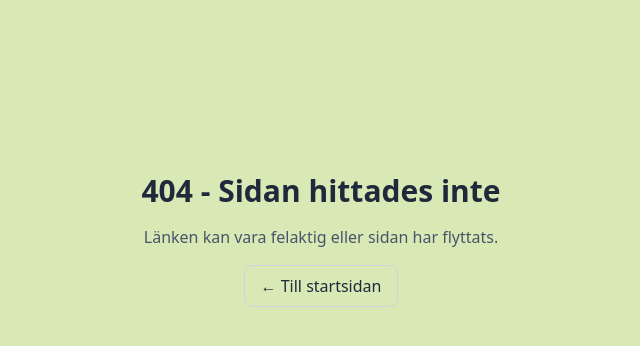
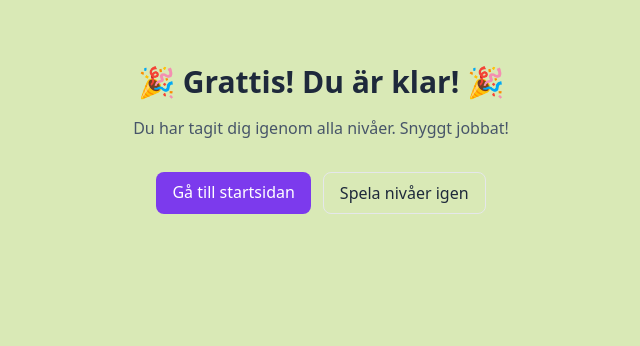
Before and after one commit to DulamaA/git-land-game, a React (Vite) app: page /congrats in a window 1280 px wide. Before the commit this address led to /404. Shown: the top 346 px of the page, without its empty margins (319-959 px from the left). Built offline with nearby package versions, Linux system fonts and the light colour scheme.

Commit message:
:zap: feat: add FinishGame component and implement with confetti and route: navigate to /congrats after last level

```diff
--- a/src/App.tsx
+++ b/src/App.tsx
@@ -6,6 +6,7 @@ const GameScreen = lazy(() => import('./components/GameScreen'));
 const LevelsHub = lazy(() => import('./screens/LevelsHub'));
 const LevelScreen = lazy(() => import('./screens/LevelScreen'));
 const NotFound = lazy(() => import('./screens/NotFound'));
+const FinishGame = lazy(() => import('./screens/FinishGame'));
 
 export default function App() {
   return (
@@ -21,6 +22,7 @@ export default function App() {
       <Route path="/levels/:levelId" element={<LevelScreen />} />
       <Route path="/404" element={<NotFound />} />
       <Route path="*" element={<Navigate to="/404" replace />} />
+      <Route path="/congrats" element={<FinishGame />} />
     </Routes>
   );
 }
--- a/src/components/GameScreen.tsx
+++ b/src/components/GameScreen.tsx
@@ -111,7 +111,7 @@ export default function GameScreen() {
         nextLevel();
         navigate(`/game/${level.id + 1}`);
       } else {
-        navigate('/');
+        navigate('/congrats');
       }
     }
   };
--- /dev/null
+++ b/src/screens/FinishGame.tsx
@@ -0,0 +1,47 @@
+export default function FinishGame() {
+  return (
+    <section className="mx-auto max-w-3xl px-6 py-16 text-center">
+      <div className="relative inline-block">
+        <h1 className="text-2xl sm:text-3xl font-extrabold text-slate-800">
+          🎉 Grattis! Du är klar! 🎉
+        </h1>
+        <div className="pointer-events-none absolute inset-0 -z-10 overflow-visible">
+          {[...Array(40)].map((_, i) => (
+            <span
+              key={i}
+              className="absolute text-xl animate-[fall_1200ms_linear_forwards] opacity-0"
+              style={{
+                left: `${(i * 23) % 100}%`,
+                animationDelay: `${(i % 10) * 80}ms`,
+              }}
+            >
+              {['🎊', '🎉', '✨', '💫', '🎈'][i % 5]}
+            </span>
+          ))}
+        </div>
+      </div>
+
+      <p className="mt-4 text-slate-600">Du har tagit dig igenom alla nivåer. Snyggt jobbat!</p>
+
+      <div className="mt-8 flex justify-center gap-3">
+        <a
+          href={import.meta.env.BASE_URL}
+          className="rounded-lg bg-violet-600 text-white px-4 py-2"
+        >
+          Gå till startsidan
+        </a>
+        <a href={`${import.meta.env.BASE_URL}levels`} className="rounded-lg border px-4 py-2">
+          Spela nivåer igen
+        </a>
+      </div>
+
+      <style>{`
+        @keyframes fall {
+          0% { transform: translateY(-20px) rotate(0deg); opacity: 0; }
+          10% { opacity: 1; }
+          100% { transform: translateY(280px) rotate(240deg); opacity: 0; }
+        }
+      `}</style>
+    </section>
+  );
+}
```
